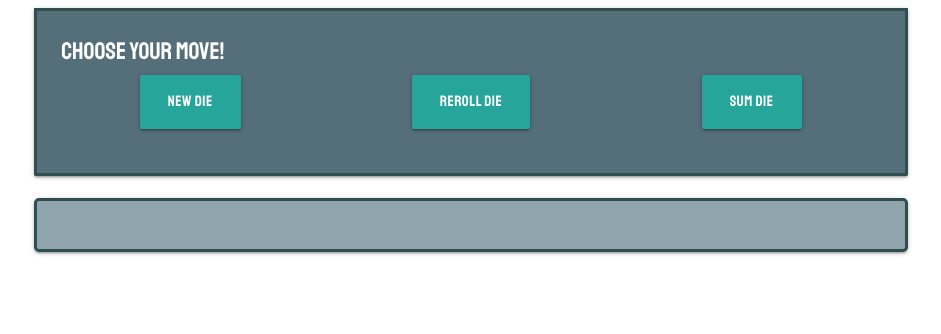
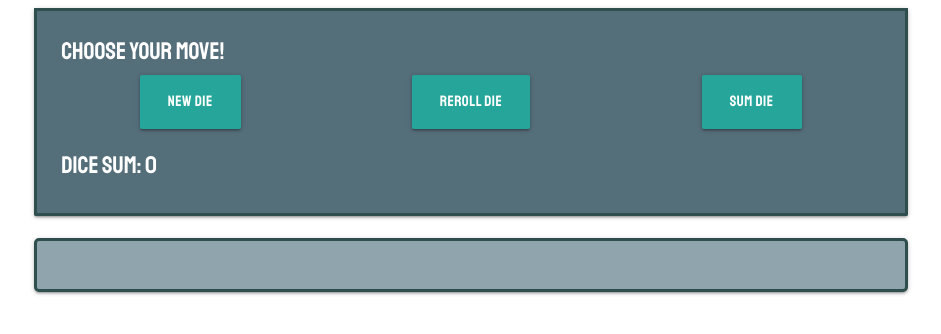
Before and after one commit to mitchgams/DiceyBusiness, a plain HTML site: page index.html in a window 1280 px wide. Both pictures are taken after a click on the element "SUM DIE". Shown: the whole page, without its empty margins (169-1110 px from the left). Drawn offline with nearby package versions, Linux system fonts and the light colour scheme.

Commit message:
changed sum die action

```diff
--- a/app.js
+++ b/app.js
@@ -12,16 +12,14 @@ $('document').ready(() => {
     });
     $('#sumDie').click(() => {
         let sum = 0;
-        for(die of dice) {
-            sum += die.value;
-        }
-        alert(sum);
+        for(die of dice) sum += die.value;
+        $('#dice-sum').empty().append(`Dice Sum: ${sum}`);
     })
 });
 class Die {
     constructor() {
         this.value = this.roll();
-        console.log(this);
+        //console.log(this);
     }
 
     roll() {
@@ -57,8 +55,8 @@ class Die {
         this.dieFlex.append(unicode[result-1]);
         this.dieFlex.attr('id', result);
         this.value = result;
-        console.log(this);
-        console.log(dice);
+        //console.log(this);
+        //console.log(dice);
     }
 
 }
--- a/index.html
+++ b/index.html
@@ -20,6 +20,7 @@
                   <div class="col s4 center font1" id="rerollDie"><a class="waves-effect waves-light btn-large">Reroll Die</a></div>
                   <div class="col s4 center font1" id="sumDie"><a class="waves-effect waves-light btn-large">Sum Die</a></div>
               </div>
+              <span class="card-title font1" id="dice-sum"></span>
             </div>
           </div>
         </div>
```
